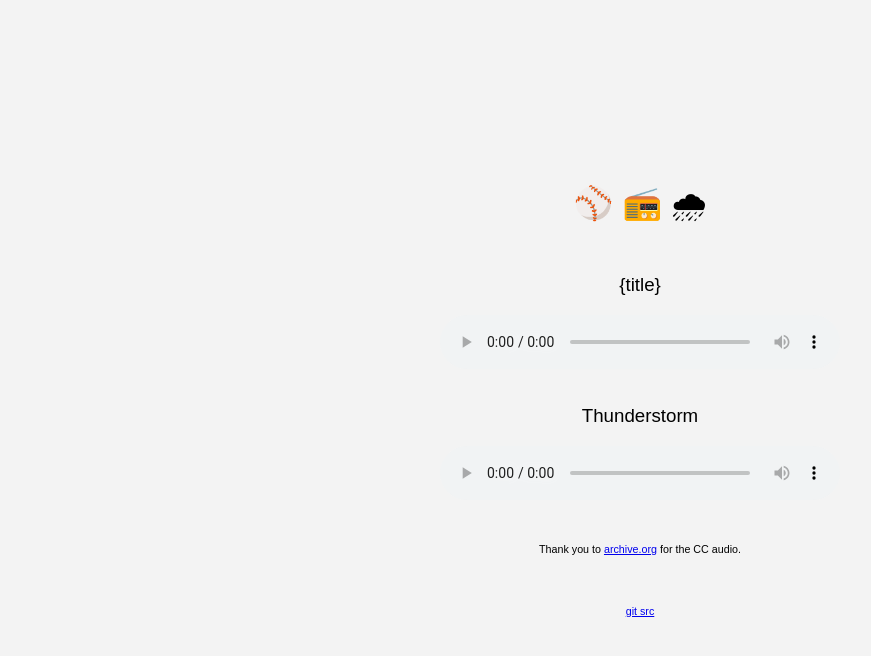
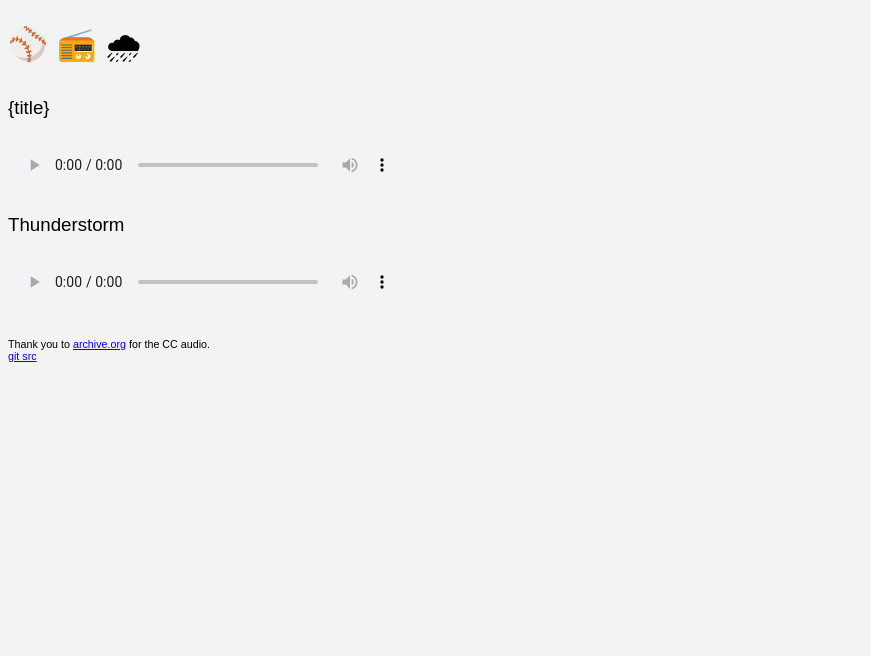
Before and after one commit to alexander-daniel/baseball-rain-radio, a website: page index.html in a window 1280 px wide. Shown: the whole page, without its empty margins (0-871 px from the left). Drawn offline with Linux system fonts and the light colour scheme.

Commit message:
revert styling, simplify

```diff
--- a/index.html
+++ b/index.html
@@ -15,18 +15,8 @@
 
     body, html {
       background: #f3f3f3;
-      height: 100%;
-      margin: 0;
     }
 
-    .content {
-      display: flex;
-      flex-direction: column;
-      align-items: center;
-      justify-content: center;
-      width: 100%;
-      height: 100%;
-    }
   </style>
 </head>
 
@@ -57,8 +47,8 @@
       </audio>
       <br>
 
-      <h6>Thank you to <a href="https://archive.org" target="_blank">archive.org</a> for the CC audio.</h6>
-      <h6><a href="https://git.sr.ht/~alexanderdaniel/baseball-rain-radio" target="_blank">git src</a></h6>
+      <h6 style="margin-bottom:0">Thank you to <a href="https://archive.org" target="_blank">archive.org</a> for the CC audio.</h6>
+      <h6 style="margin:0"><a href="https://git.sr.ht/~alexanderdaniel/baseball-rain-radio" target="_blank">git src</a></h6>
   </div>
 </body>
 </html>
```
